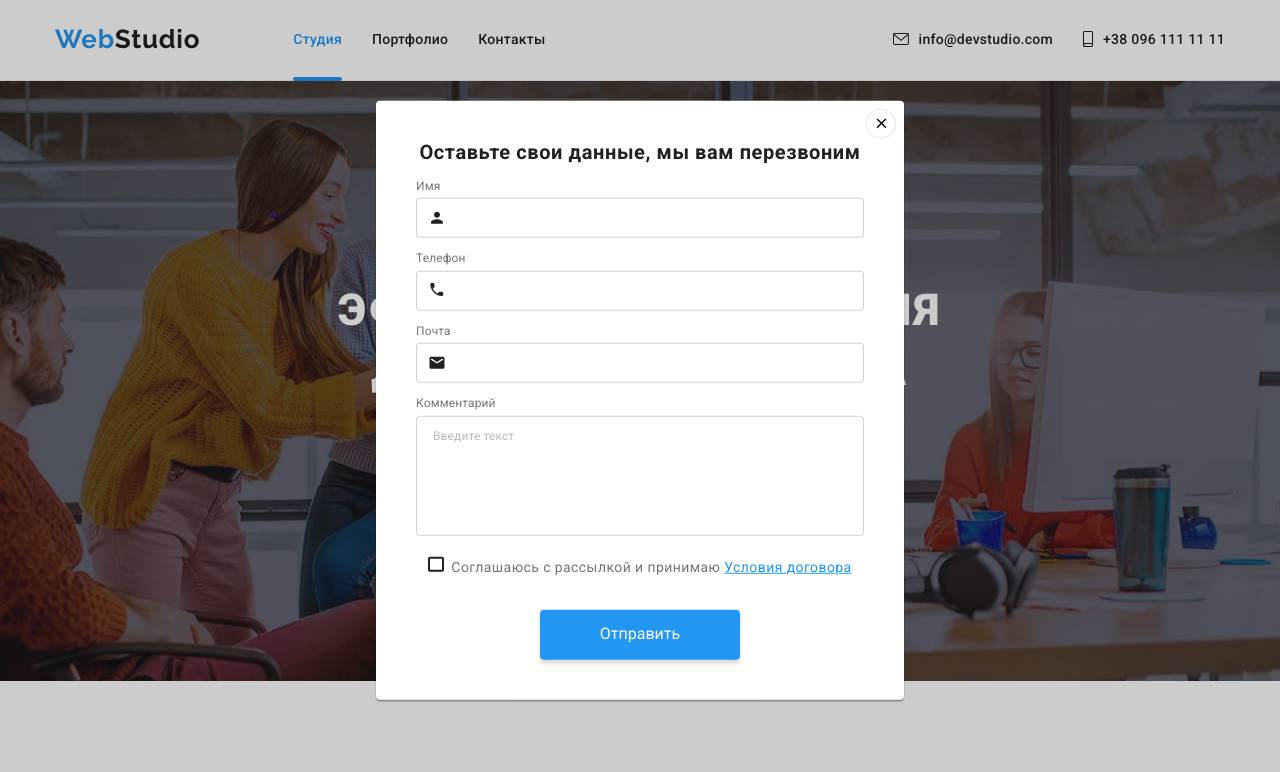
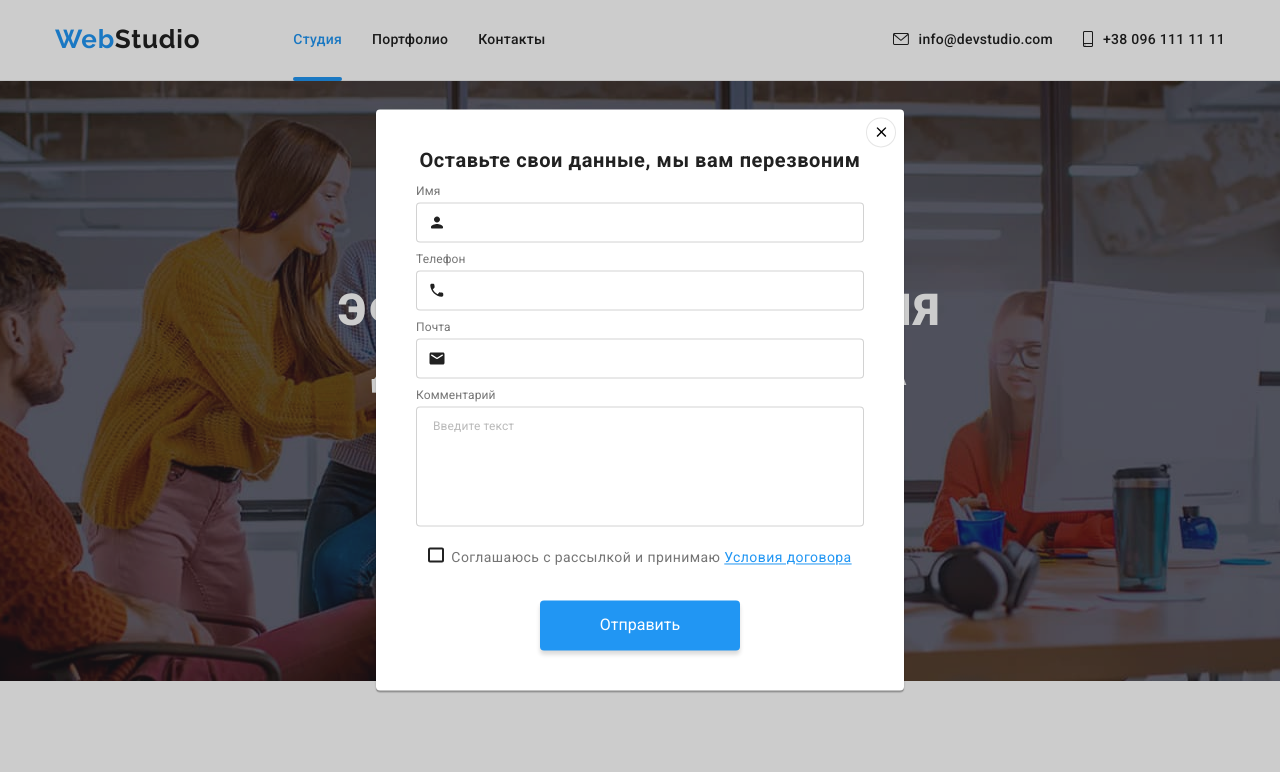
Before and after one commit to viktormashyka/goit-markup-hw-06, a plain HTML site: page index.html in a window 1280 px wide. Both pictures are taken after a click on the button "Заказать услугу". Shown: the top 772 px of the page. Drawn offline with nearby package versions, Linux system fonts and the light colour scheme.

Commit message:
ДЗ 6: виправляє помилки після комента ментора

```diff
--- a/css/styles.css
+++ b/css/styles.css
@@ -53,6 +53,19 @@ img {
 .section {
   padding-top: 94px;
   padding-bottom: 94px;
+}
+
+.visually-hidden {
+  position: absolute;
+  white-space: nowrap;
+  width: 1px;
+  height: 1px;
+  overflow: hidden;
+  border: 0;
+  padding: 0;
+  clip: rect(0 0 0 0);
+  clip-path: inset(50%);
+  margin: -1px;
 }
 
 /* -----------------------------HEADER---------------------------- */
@@ -908,7 +921,7 @@ input.footer-send-box {
   color: #757575;
 }
 
-.modal-form-label + .modal-form-label {
+.modal-form-label ~ .modal-form-label {
   margin-top: 10px;
 }
 
@@ -931,7 +944,7 @@ input.footer-send-box {
   box-sizing: border-box;
   border-radius: 4px;
   padding-left: 42px;
-  margin-top: 4px;
+
   outline: none;
   transition: border-color var(--transition-main);
 }
@@ -946,39 +959,21 @@ input.footer-send-box {
   transition: fill var(--transition-main);
 }
 
-.modal-form-label:hover .modal-form-box-icon,
-.modal-form-label:focus .modal-form-box-icon {
+.modal-form-box:hover + .modal-form-box-icon,
+.modal-form-box:focus + .modal-form-box-icon {
   fill: #2196f3;
 }
 
-.modal-form-label.person {
+.modal-form-wrap {
   position: relative;
+  margin-top: 4px;
 }
 
-.modal-form-box-icon.person {
+.modal-form-box-icon {
   position: absolute;
-  top: 33px;
+  top: 50%;
   left: 12px;
-}
-
-.modal-form-label.tel {
-  position: relative;
-}
-
-.modal-form-box-icon.tel {
-  position: absolute;
-  top: 33px;
-  left: 12px;
-}
-
-.modal-form-label.email {
-  position: relative;
-}
-
-.modal-form-box-icon.email {
-  position: absolute;
-  top: 33px;
-  left: 12px;
+  transform: translateY(-50%);
 }
 
 .modal-form-box.comments {
@@ -988,7 +983,7 @@ input.footer-send-box {
   resize: none;
 }
 
-.modal-checkbox-box {
+.modal-form-checkbox {
   position: relative;
   display: flex;
   justify-content: center;
@@ -1032,15 +1027,22 @@ input.footer-send-box {
   position: absolute;
 }
 
-/* .visually-hidden {
-  position: absolute;
-  width: 1px;
-  height: 1px;
-  margin: -1px;
-  border: 0;
-  padding: 0;
-  clip: rect(0 0 0 0);
-  overflow: hidden;
+/* --Alternative checkbox-- */
+/* .modal-text-checkbox::before {
+  content: '';
+  width: 16px;
+  height: 15px;
+  border: 2px solid;
+  border-radius: 3px;
+  margin-right: 5px;
+} */
+
+/* .modal-quadro-checkbox:checked ~ .modal-text-checkbox::before {
+  background: #2196f3;
+  border: none;
+  background-image: url(../images/icons.svg#icon-check);
+  background-repeat: no-repeat;
+  background-position: center;
 } */
 
 .modal-quadro-checkbox:checked + .modal-checkbox-icon {
--- a/index.html
+++ b/index.html
@@ -440,40 +440,46 @@
         </button>
         <p class="modal-title">Оставьте свои данные, мы вам перезвоним</p>
         <form class="modal-form">
-          <label for="name" class="modal-form-label person">
-            <span class="modal-form-title">Имя</span>
+          <label for="name" class="modal-form-label person"> </label>
+          <span class="modal-form-title">Имя</span>
+          <div class="modal-form-wrap">
+            <input type="text" name="name" id="name" class="modal-form-box person" />
             <svg class="modal-form-box-icon person" width="18" height="18">
               <use href="./images/icons.svg#icon-person-black-18dp"></use>
             </svg>
-            <input type="text" name="name" id="name" class="modal-form-box person" />
-          </label>
-          <label for="tel" class="modal-form-label tel">
-            <span class="modal-form-title">Телефон</span>
+          </div>
+          <label for="tel" class="modal-form-label tel"> </label>
+          <span class="modal-form-title">Телефон</span>
+          <div class="modal-form-wrap">
+            <input type="tel" name="tel" id="tel" class="modal-form-box tel" required />
             <svg class="modal-form-box-icon tel" width="18" height="18">
               <use href="./images/icons.svg#icon-phone-black-18dp"></use>
             </svg>
-            <input type="tel" name="tel" id="tel" class="modal-form-box tel" required />
-          </label>
-          <label for="email" class="modal-form-label email">
-            <span class="modal-form-title">Почта</span>
+          </div>
+          <label for="email" class="modal-form-label email"> </label>
+          <span class="modal-form-title">Почта</span>
+          <div class="modal-form-wrap">
+            <input type="email" name="email" id="email" class="modal-form-box email" required />
             <svg class="modal-form-box-icon email" width="18" height="18">
               <use href="./images/icons.svg#icon-email-black-18dp"></use>
             </svg>
-            <input type="email" name="email" id="email" class="modal-form-box email" required />
-          </label>
-          <label for="comments" class="modal-form-label comments">
-            <span class="modal-form-title">Комментарий</span>
+          </div>
+          <label for="comments" class="modal-form-label comments"> </label>
+          <span class="modal-form-title">Комментарий</span>
+          <div class="modal-form-wrap">
             <textarea
               placeholder="Введите текст"
               id="comments"
               class="modal-form-box comments"
             ></textarea>
-          </label>
-          <label class="modal-checkbox-box">
+          </div>
+          <label for="submit" class="modal-form-checkbox">
             <input
               type="checkbox"
-              name="submit"
-              class="modal-quadro-checkbox visually-hidden"
+              name="policy"
+              value="policy"
+              id="submit"
+              class="modal-quadro-checkbox"
               required
             />
             <svg class="modal-checkbox-icon" width="16" height="15">
```
